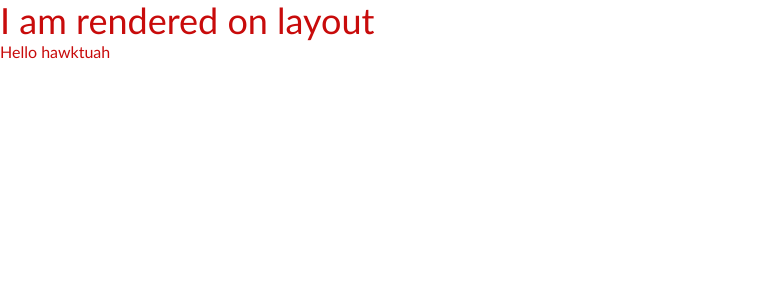
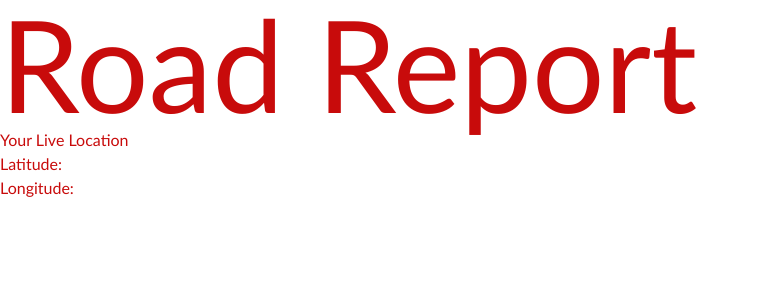
Before and after one commit to rywinp/pothole, a Next.js app in the folder front/: page / in a window 1280 px wide. Shown: the top 300 px of the page, without its empty margins (0-759 px from the left). Built offline with nearby package versions, Linux system fonts and the light colour scheme; no server answers.

Commit message:
Added geolocation coordinates

```diff
--- a/front/src/app/globals.css
+++ b/front/src/app/globals.css
@@ -9,7 +9,7 @@
 
 @media (prefers-color-scheme: dark) {
   :root {
-    --background: #836953;
+    --background: #ad8c70;
     --foreground: #79d279;
   }
 }
--- a/front/src/app/layout.tsx
+++ b/front/src/app/layout.tsx
@@ -28,7 +28,7 @@ export default function RootLayout({
       <body
         className={`${geistSans.variable} ${geistMono.variable} antialiased`}
       >
-        <h1 className='text-4xl'> I am rendered on layout </h1>
+        <h1 className='text-9xl'> Road Report </h1>
         {children}
       </body>
     </html>
--- a/front/src/app/page.tsx
+++ b/front/src/app/page.tsx
@@ -1,108 +1,57 @@
-// import Image from "next/image";
+"use client";
 
-// export default function Home() {
-//   return (
-//     <div className="grid grid-rows-[20px_1fr_20px] items-center justify-items-center min-h-screen p-8 pb-20 gap-16 sm:p-20 font-[family-name:var(--font-geist-sans)]">
-//       <main className="flex flex-col gap-8 row-start-2 items-center sm:items-start">
-//         <Image
-//           className="dark:invert"
-//           src="https://nextjs.org/icons/next.svg"
-//           alt="Next.js logo"
-//           width={180}
-//           height={38}
-//           priority
-//         />
-//         <ol className="list-inside list-decimal text-sm text-center sm:text-left font-[family-name:var(--font-geist-mono)]">
-//           <li className="mb-2">
-//             Get started by editing{" "}
-//             <code className="bg-black/[.05] dark:bg-white/[.06] px-1 py-0.5 rounded font-semibold">
-//               src/app/page.tsx
-//             </code>
-//             .
-//           </li>
-//           <li>Save and see your changes instantly.</li>
-//         </ol>
+import React, { useState, useEffect } from 'react';
 
-//         <div className="flex gap-4 items-center flex-col sm:flex-row">
-//           <a
-//             className="rounded-full border border-solid border-transparent transition-colors flex items-center justify-center bg-foreground text-background gap-2 hover:bg-[#383838] dark:hover:bg-[#ccc] text-sm sm:text-base h-10 sm:h-12 px-4 sm:px-5"
-//             href="https://vercel.com/new?utm_source=create-next-app&utm_medium=appdir-template-tw&utm_campaign=create-next-app"
-//             target="_blank"
-//             rel="noopener noreferrer"
-//           >
-//             <Image
-//               className="dark:invert"
-//               src="https://nextjs.org/icons/vercel.svg"
-//               alt="Vercel logomark"
-//               width={20}
-//               height={20}
-//             />
-//             Deploy now
-//           </a>
-//           <a
-//             className="rounded-full border border-solid border-black/[.08] dark:border-white/[.145] transition-colors flex items-center justify-center hover:bg-[#f2f2f2] dark:hover:bg-[#1a1a1a] hover:border-transparent text-sm sm:text-base h-10 sm:h-12 px-4 sm:px-5 sm:min-w-44"
-//             href="https://nextjs.org/docs?utm_source=create-next-app&utm_medium=appdir-template-tw&utm_campaign=create-next-app"
-//             target="_blank"
-//             rel="noopener noreferrer"
-//           >
-//             Read our docs
-//           </a>
-//         </div>
-//       </main>
-//       <footer className="row-start-3 flex gap-6 flex-wrap items-center justify-center">
-//         <a
-//           className="flex items-center gap-2 hover:underline hover:underline-offset-4"
-//           href="https://nextjs.org/learn?utm_source=create-next-app&utm_medium=appdir-template-tw&utm_campaign=create-next-app"
-//           target="_blank"
-//           rel="noopener noreferrer"
-//         >
-//           <Image
-//             aria-hidden
-//             src="https://nextjs.org/icons/file.svg"
-//             alt="File icon"
-//             width={16}
-//             height={16}
-//           />
-//           Learn
-//         </a>
-//         <a
-//           className="flex items-center gap-2 hover:underline hover:underline-offset-4"
-//           href="https://vercel.com/templates?framework=next.js&utm_source=create-next-app&utm_medium=appdir-template-tw&utm_campaign=create-next-app"
-//           target="_blank"
-//           rel="noopener noreferrer"
-//         >
-//           <Image
-//             aria-hidden
-//             src="https://nextjs.org/icons/window.svg"
-//             alt="Window icon"
-//             width={16}
-//             height={16}
-//           />
-//           Examples
-//         </a>
-//         <a
-//           className="flex items-center gap-2 hover:underline hover:underline-offset-4"
-//           href="https://nextjs.org?utm_source=create-next-app&utm_medium=appdir-template-tw&utm_campaign=create-next-app"
-//           target="_blank"
-//           rel="noopener noreferrer"
-//         >
-//           <Image
-//             aria-hidden
-//             src="https://nextjs.org/icons/globe.svg"
-//             alt="Globe icon"
-//             width={16}
-//             height={16}
-//           />
-//           Go to nextjs.org →
-//         </a>
-//       </footer>
-//     </div>
-//   );
-// }
-function home(){
-  return(
-    <h1>Hello hawktuah</h1>
-  )
-}
+const Home = () => {
+  const [location, setLocation] = useState({
+    latitude: null,
+    longitude: null,
+    error: null,
+  });
 
-export default home;
+  useEffect(() => {
+    if ('geolocation' in navigator) {
+      navigator.geolocation.watchPosition(
+        (position) => {
+          setLocation({
+            latitude: position.coords.latitude,
+            longitude: position.coords.longitude,
+            error: null,
+          });
+        },
+        (error) => {
+          setLocation((prevState) => ({
+            ...prevState,
+            error: error.message,
+          }));
+        },
+        {
+          enableHighAccuracy: true, // Use high accuracy for better results
+          timeout: 20000, // Increase the timeout to 20 seconds
+          maximumAge: 10000, // Allow a cached position up to 10 seconds old
+        }
+      );
+    } else {
+      setLocation((prevState) => ({
+        ...prevState,
+        error: 'Geolocation is not supported by this browser.',
+      }));
+    }
+  }, []);
+
+  return (
+    <div>
+      {location.error ? (
+        <p>Error: {location.error}</p>
+      ) : (
+        <div>
+          <h2>Your Live Location</h2>
+          <p>Latitude: {location.latitude}</p>
+          <p>Longitude: {location.longitude}</p>
+        </div>
+      )}
+    </div>
+  );
+};
+
+export default Home;
```
